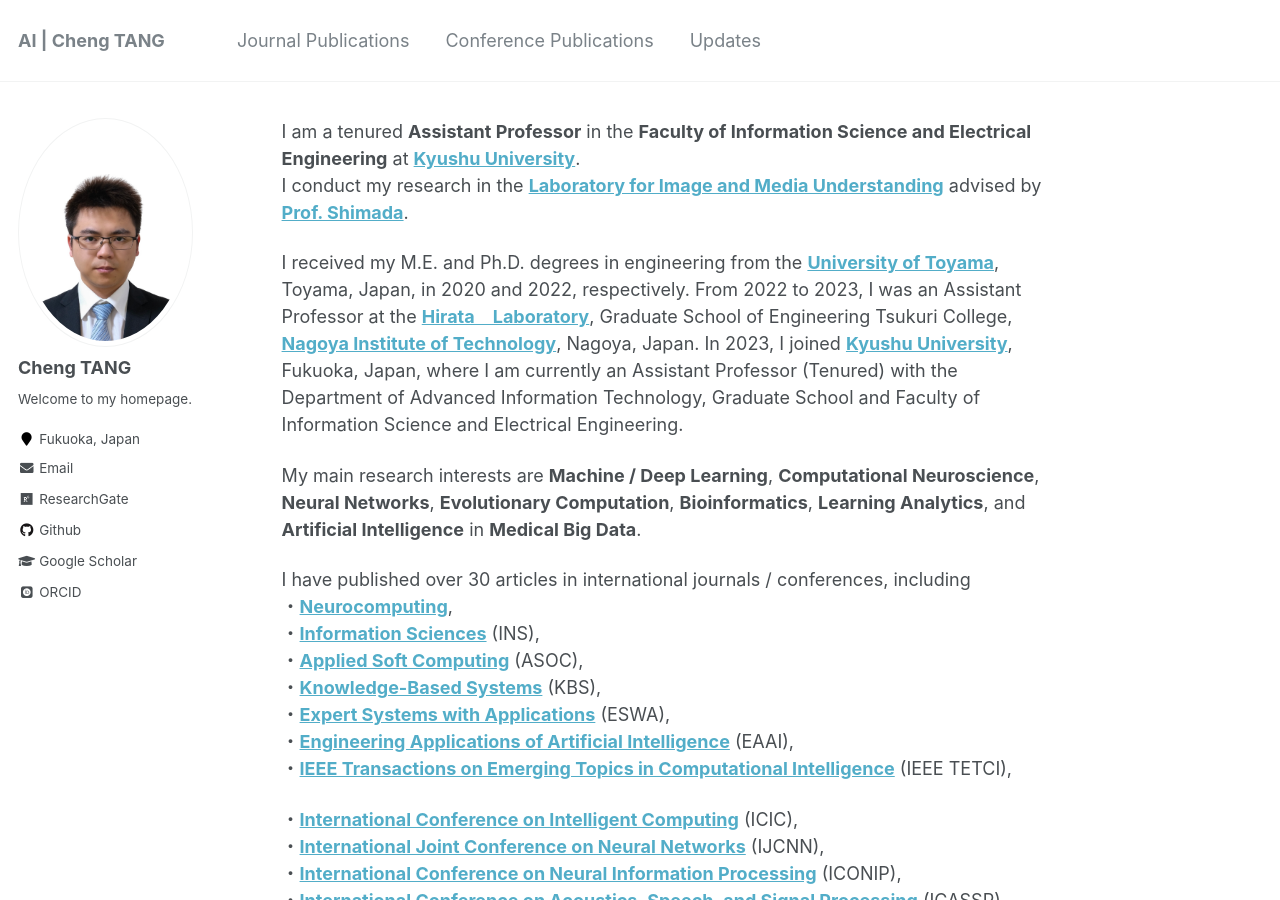
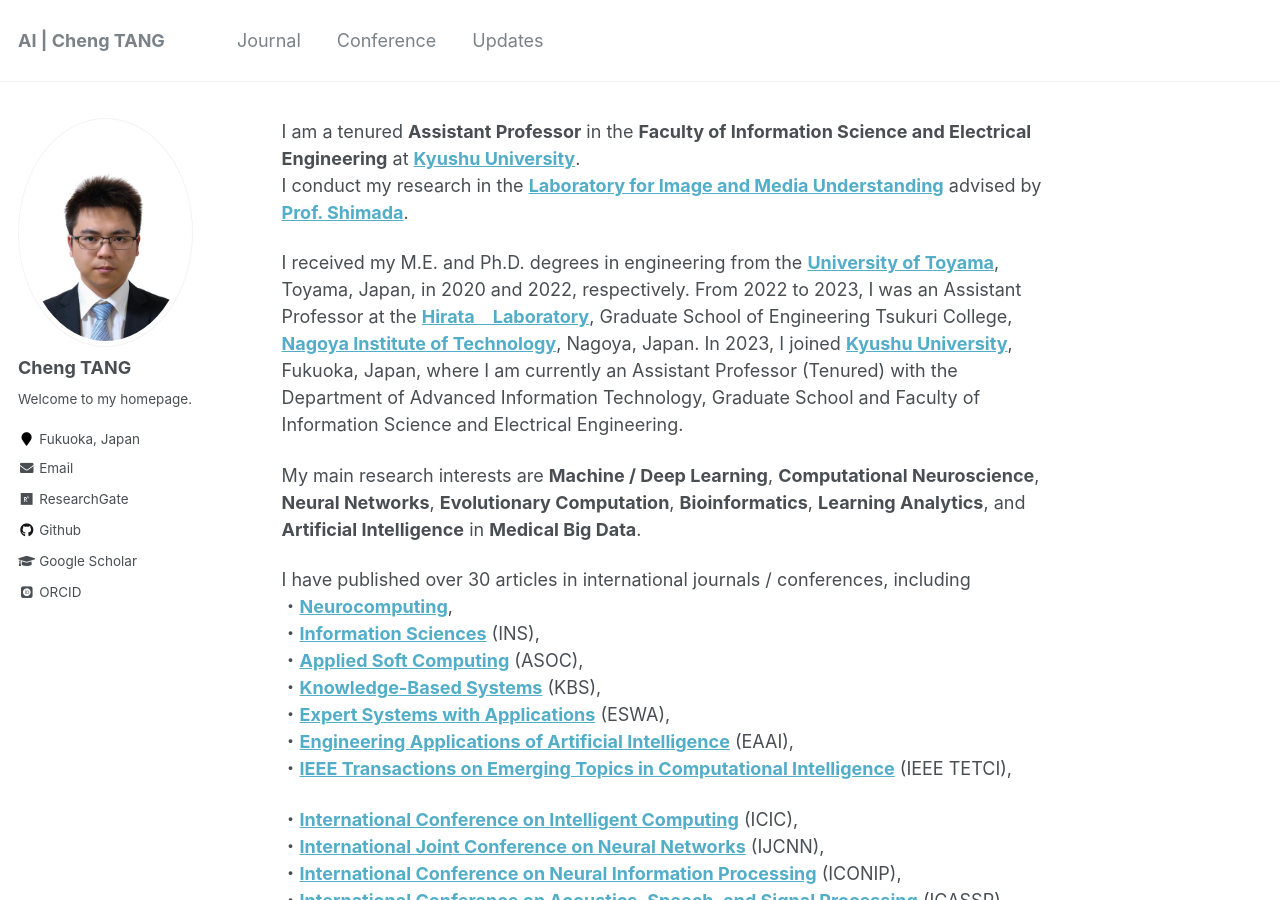
Before and after one commit to ChengTANG-AI/chengtang-ai.github.io, a Jekyll site: the page built from _pages/about.md, in a window 1280 px wide and 900 px high. Built offline with Jekyll 4.4.1, drawn with Linux system fonts in a browser that asks for light colours; some web fonts are replaced.

Commit message:
Update navigation.yml

```diff
--- a/_data/navigation.yml
+++ b/_data/navigation.yml
@@ -1,10 +1,10 @@
 # main links links
 main:
 
-  - title: "Journal Publications"
+  - title: "Journal"
     url: /JournalPublications/
 
-  - title: "Conference Publications"
+  - title: "Conference"
     url: /ConferencePublications/
 
   - title: "Updates"
```
